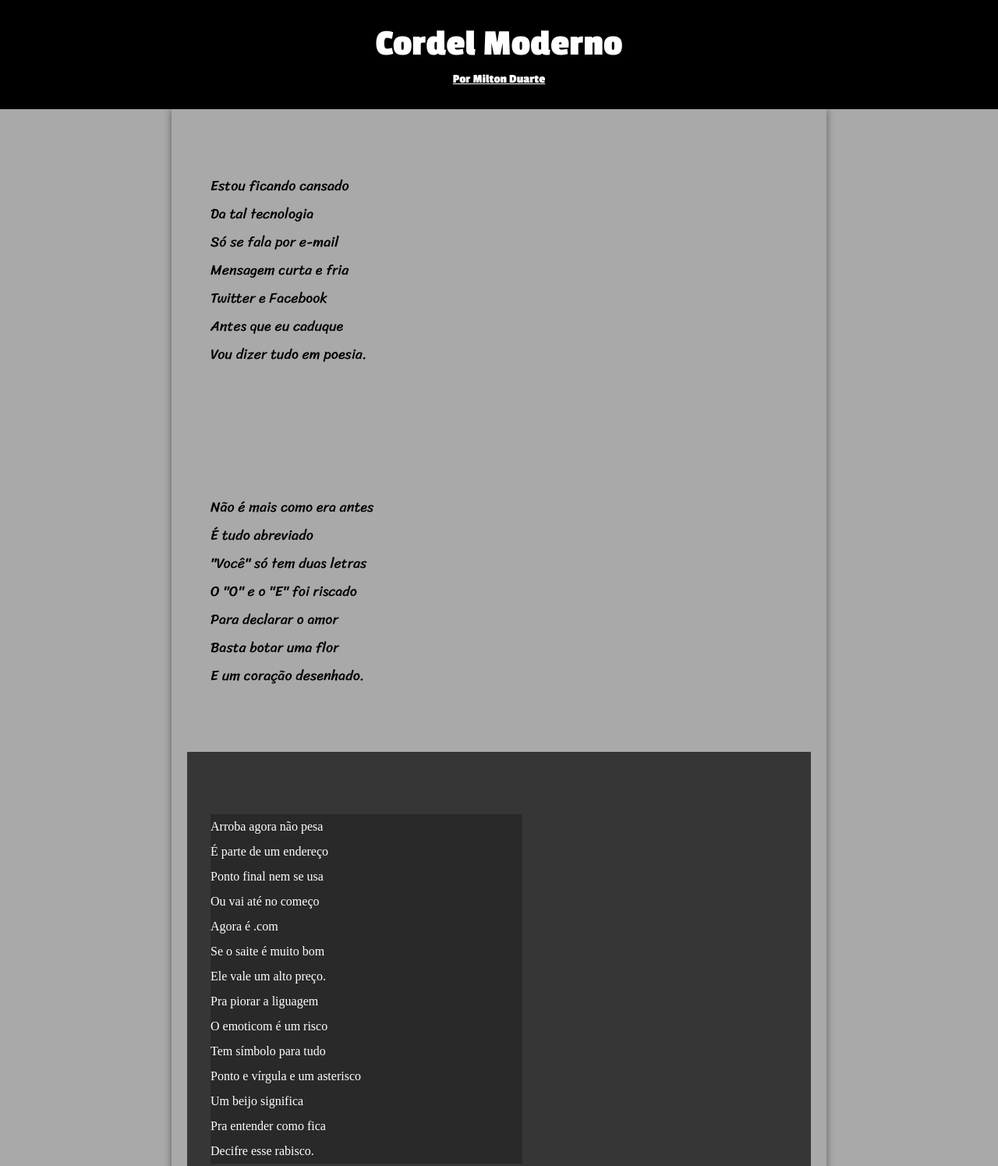
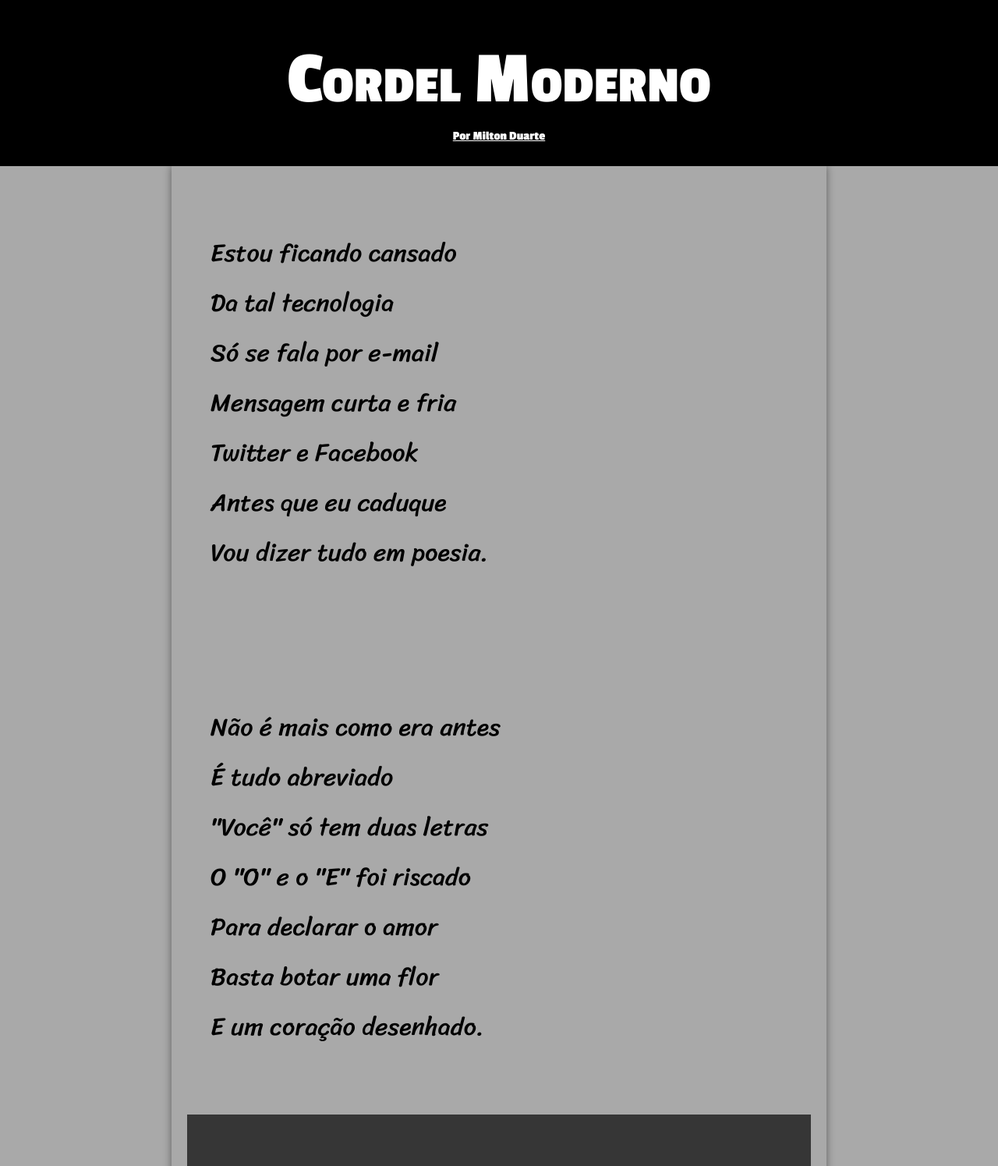
Before and after one commit to Gabrielx1323/HTML_CSS, a plain HTML site: page Desafios/Desafio do cordel/imagens/Cordel.html in a window 1280 px wide. Shown: the top 1495 px of the page at 78% size. Drawn offline with Linux system fonts and the light colour scheme.

Commit message:
Update style.css
update

```diff
--- a/Desafios/Desafio do cordel/imagens/style.css
+++ b/Desafios/Desafio do cordel/imagens/style.css
@@ -11,6 +11,12 @@ font-family: "Passion One", serif;
 
 font-family: "Sriracha", serif;  */
 
+:root {
+    --fonte1: Verdana, Geneva, Tahoma, sans-serif;
+    --fonte2: 'Passion One', serif;
+    --fonte3: 'Sriracha', serif;
+}
+
 
 
 * {
@@ -22,6 +28,7 @@ font-family: "Sriracha", serif;  */
 html,body {
     background-color: darkgray;
     min-height: 100vh;
+    font-family: var(--fonte1);
 }
 
 
@@ -30,11 +37,13 @@ header {
     background-color: black;
     color: white;
     text-align: center;
+
 }
 
 header > h1 {
-    padding-top: 50px;
-    font-variant: small-caps;
+
+
+
 }
 
 header > p {
@@ -51,10 +60,11 @@ main#corpo {
 }
 
 h1 {
-    font-family: "Passion One", serif;
-    font-size: 3em;
     padding: 30px 0px 10px 0px;
-
+    font-size: 7.5vw;
+    padding-top: 50px;
+    font-variant: small-caps;
+    font-family: var(--fonte2);
 }
 
 section {
@@ -62,25 +72,29 @@ section {
     padding-bottom: 10vh;
     line-height: 2em;
     padding-left: 30px;
+    font-family: var(--fonte3);
+    font-size: 2em;
 
 }
 
 section.normal {
-    font-family: "Sriracha", serif;
-    font-size: 18px;
+    font-family: var(--fonte3);
     background-color: white
-    color: black;
+  color(black)
 
 }
 
 section.imagem {
     background-color: rgb(54, 54, 54);
     color: white;
+    font-family: var(--fonte3);
+
 
 }
 
 section.imagem > p {
-    width: 400px;
+    display: inline-block;
+    padding: 5px;
     background-color: rgba(0, 0, 0, 0.247);
 }
 
@@ -88,7 +102,7 @@ section.imagem > p {
 
 header a,footer a {
 color: white;
-font-family: "Passion One", serif;
+font-family: var(--fonte2);
 padding: 0px 0px 30px 0px;
 display: block;
 font-weight: bolder;
```
